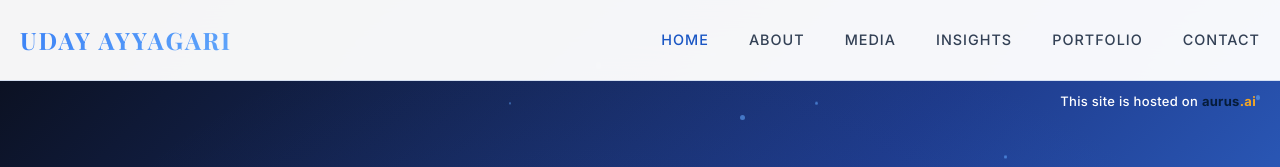
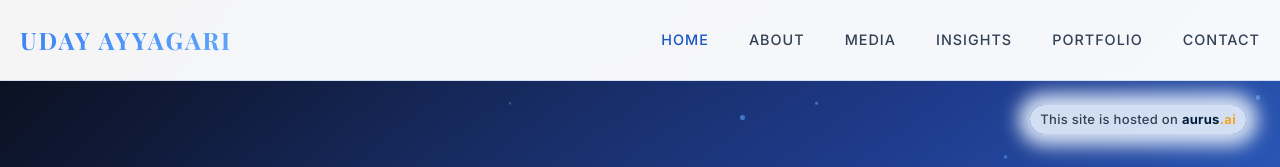
Before and after one commit to uday8088/udayinfo, a plain HTML site: page index.html in a window 1280 px wide. Shown: the top 167 px of the page. Drawn offline with nearby package versions, Linux system fonts and the light colour scheme.

Commit message:
Add files via upload

```diff
--- a/index.html
+++ b/index.html
@@ -2419,19 +2419,21 @@
 
 <!-- Hosted-on badge: fixed top-right, just under the toolbar -->
 <style>
-  .hosted-badge{position:fixed;right:24px;top:110px;z-index:999;
+  .hosted-badge{position:fixed;right:34px;top:110px;z-index:999;
     font-family:inherit;font-size:13px;font-weight:500;letter-spacing:.3px;
-    color:#fff !important;text-decoration:none;background:transparent}
+    color:#334155 !important;text-decoration:none;padding:4px 10px;
+    background:rgba(226,236,250,.92);border-radius:999px;
+    box-shadow:0 0 18px 12px rgba(226,236,250,.92)}
   .hosted-badge:hover,.hosted-badge:focus-visible{text-decoration:underline}
   .hosted-badge .hb-aurus{color:#061C39;font-weight:700}
   .hosted-badge .hb-ai{color:#F5A623;font-weight:700}
-  @media (max-width:600px){.hosted-badge{right:12px;font-size:12px}}
+  @media (max-width:600px){.hosted-badge{right:18px;font-size:12px}}
 </style>
 <a class="hosted-badge" href="https://suite.aurus.ai" target="_blank" rel="noopener">This site is hosted on <span class="hb-aurus">aurus</span><span class="hb-ai">.ai</span></a>
 <script>
   (function(){
     var b=document.querySelector('.hosted-badge'),n=document.querySelector('.navbar');
-    function place(){ if(b&&n){ b.style.top=(n.getBoundingClientRect().bottom+10)+'px'; } }
+    function place(){ if(b&&n){ b.style.top=(n.getBoundingClientRect().bottom+24)+'px'; } }
     window.addEventListener('load',place);window.addEventListener('resize',place);
     window.addEventListener('scroll',place,{passive:true});place();
   })();
```
